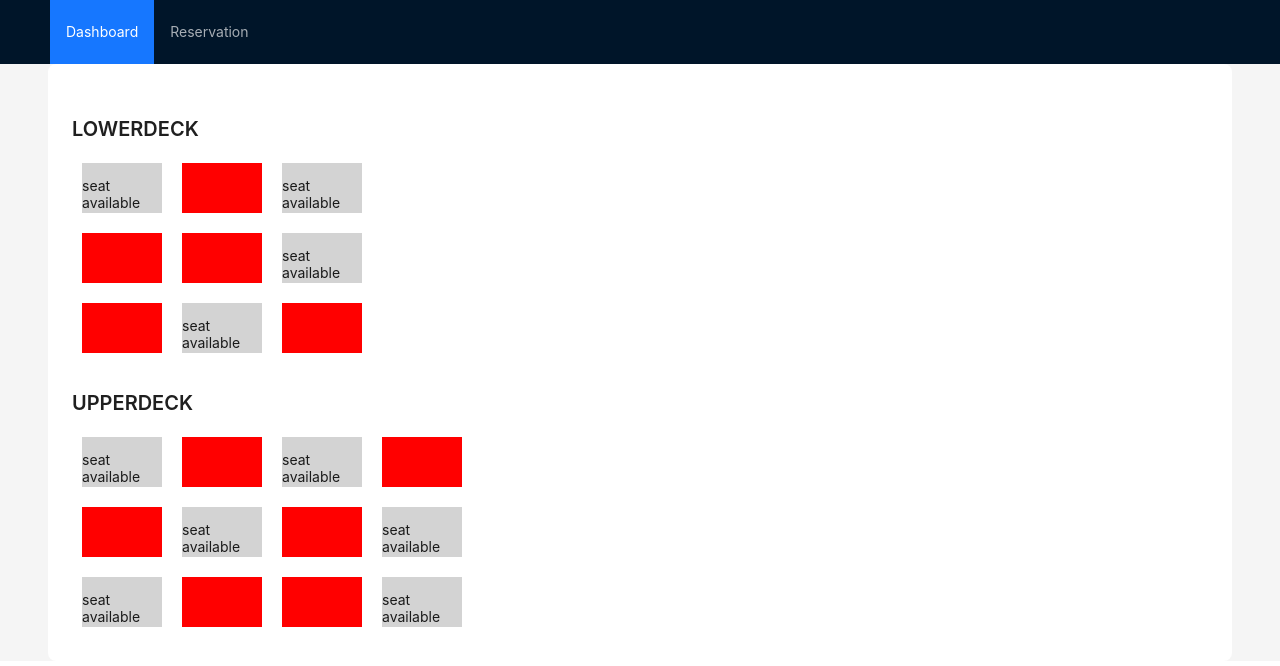
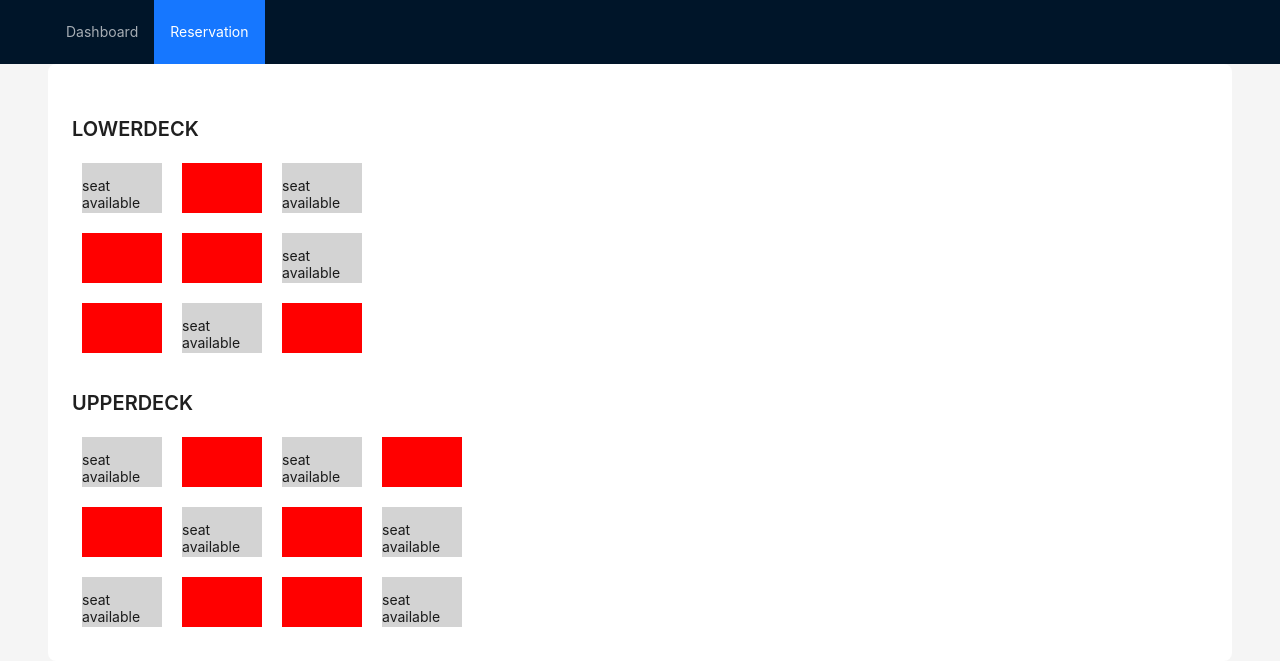
Before and after one commit to dhruvigoyani/busTicketBooking, a React (Create React App) app: page /reservation in a window 1280 px wide. Shown: the top 666 px of the page. Built offline with nearby package versions, Linux system fonts and the light colour scheme.

Commit message:
Fix: active class issue

```diff
--- a/src/App.js
+++ b/src/App.js
@@ -2,13 +2,14 @@
 import { Layout, Menu, theme } from 'antd';
 import { menu } from './description/header.description';
 import AllRoutes from './routes';
-import { NavLink } from 'react-router-dom';
+import { NavLink, useLocation } from 'react-router-dom';
 const { Header, Content } = Layout;
 
 const App = () => {
   const {
     token: { colorBgContainer, borderRadiusLG },
   } = theme.useToken();
+  const location = useLocation();
   return (
     <Layout>
       <Header
@@ -21,6 +22,7 @@
           theme="dark"
           mode="horizontal"
           defaultSelectedKeys={['/']}
+          selectedKeys={[location.pathname]}
           style={{
             flex: 1,
             minWidth: 0,
```
